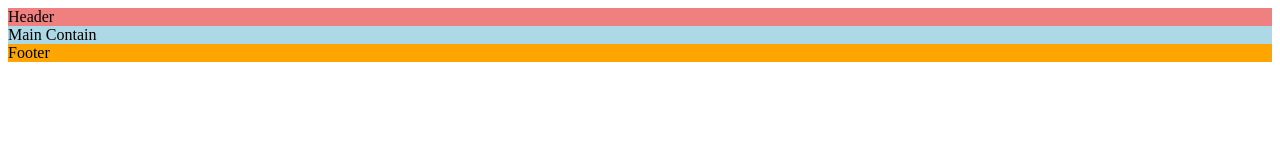
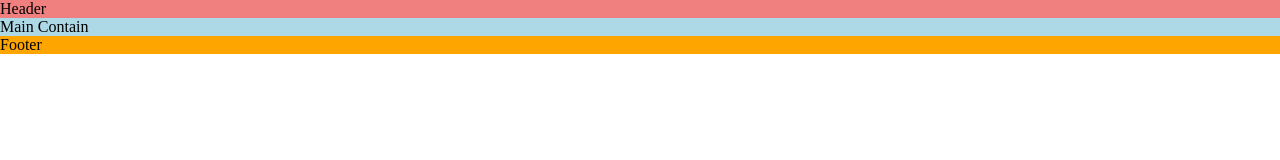
Before and after one commit to Mierven/ex-project, a plain HTML site: page index.html in a window 1280 px wide. Drawn offline with Linux system fonts and the light colour scheme.

Commit message:
add stylesheet

```diff
--- a/assets/css/style.css
+++ b/assets/css/style.css
@@ -1,3 +1,10 @@
+/*asteresk to overide */
+* {
+    padding: 0;
+    margin: 0;
+    box-sizing: border-box;
+}
+
 /*header*/
 header {
     background-color: lightcoral;
```
